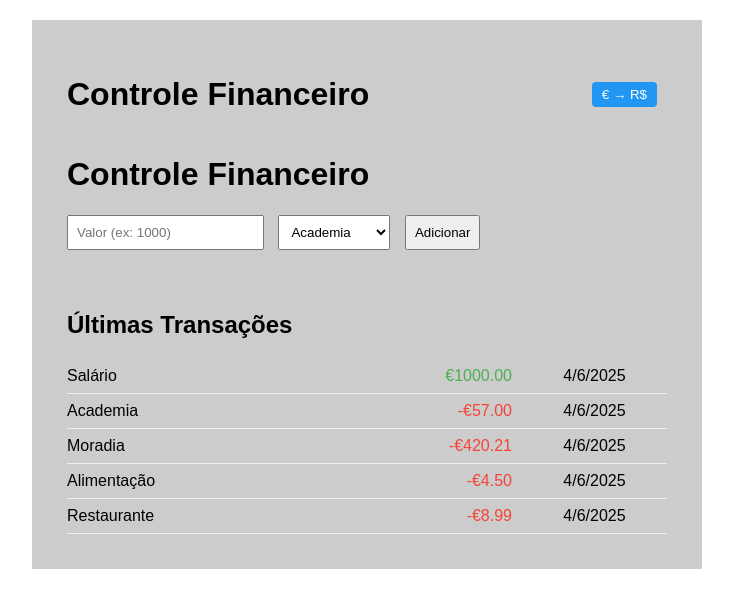
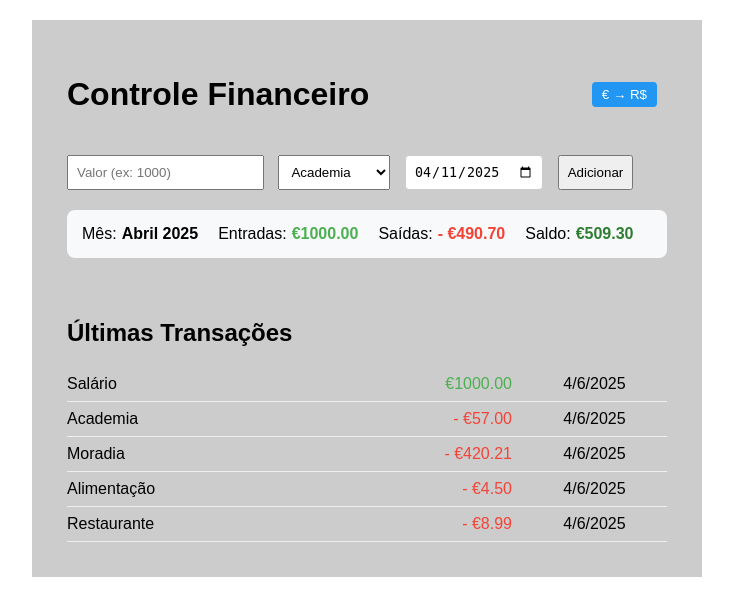
Before and after one commit to Notlima/Financas-py, a Flask app: template templates/index.html in a window 1280 px wide. Shown: the top 616 px of the page, without its empty margins (273-1006 px from the left). Run offline with Flask 3, Linux system fonts and the light colour scheme; the template is opened without the code that fills it: most values are stand-ins (such as "Sample title", 1, 10 or a date in 2020).

Commit message:
Create date change, working balance

```diff
--- a/app.py
+++ b/app.py
@@ -2,6 +2,7 @@ from flask import Flask, request, jsonify, render_template, send_from_directory
 from database import db, init_app
 from models import Transaction
 from datetime import datetime
+from sqlalchemy import func
 
 app = Flask(__name__)
 
@@ -23,16 +24,17 @@ def add_transaction():
   data = request.json
   valor = float(data["valor"])
   categoria = data["categoria"]
-  print(f"Recebido - Valor: {valor}, Categoria: {categoria}")
 
+  data_transacao = datetime.fromisoformat(data.get("data", datetime.now().isoformat()))
   #Saláro é possitivo, despesas negativas
   valor_final = valor if categoria == "salario" else -valor
 
-  nova_transacao = Transaction(valor=valor_final, categoria=categoria)
+  nova_transacao = Transaction(
+    valor=valor_final,
+    categoria=categoria,
+    data=data_transacao)
   db.session.add(nova_transacao)
   db.session.commit()
-
-  print(f"Salvo no BD - Valor: {nova_transacao.valor}")
 
   return jsonify({
     "status": "success",
@@ -44,5 +46,26 @@ def get_transaction():
   transacoes = Transaction.query.all()
   return jsonify([t.to_dict() for t in transacoes])
 
+@app.route("/transactions/summary", methods=["GET"])
+def get_summary():
+    today = datetime.now()
+    current_mont = today.month
+    current_year = today.year
+
+    transactions = Transaction.query.filter(
+        func.extract('month', Transaction.data) == current_mont,
+        func.extract('year', Transaction.data) == current_year
+    ).all()
+
+    income = sum(t.valor for t in transactions if t.valor > 0)
+    outcome = abs(sum(t.valor for t in transactions if t.valor < 0))
+    balance = income - outcome
+
+    return jsonify({
+        "entradas": income,
+        "saidas": outcome,
+        "saldo": balance
+    })
+
 if __name__ == "__main__":
   app.run(debug=True)
--- a/static/style.css
+++ b/static/style.css
@@ -46,7 +46,7 @@ button {
   cursor: pointer;
 }
 
-.negative-value {
+.negative-value, .negative {
   color: #f44336;
 }
 
@@ -84,3 +84,45 @@ button {
 .transacao span:nth-child(3) {
   text-align: center;
 }
+
+#data {
+  padding: 8px;
+  border: 1px solid #ccc;
+  border-radius: 4px;
+}
+
+.resumo-mensal {
+  display: flex;
+  gap: 20px;
+  margin: 20px 0;
+  padding: 15px;
+  background: #f8f9fa;
+  border-radius: 8px;
+  flex-wrap: wrap;
+}
+
+.resumo-mensal div {
+  display: flex;
+  align-items: center;
+  gap: 5px;
+}
+
+#saldo {
+  color: #2e7d32; /* Verde para saldo positivo */
+}
+
+#saldo.negative {
+  color: #f44336; /* Vermelho para saldo negativo */
+}
+
+.feedback-message {
+  position: fixed;
+  top: 20px;
+  left: 50%;
+  transform: translateX(-50%);
+  background: #4CAF50;
+  color: white;
+  padding: 10px 20px;
+  border-radius: 4px;
+  z-index: 1000;
+}
--- a/templates/index.html
+++ b/templates/index.html
@@ -10,8 +10,6 @@
         <h1>Controle Financeiro</h1>
         <button class="currency-toggle" onclick="toggleCurrency()">€ → R$</button>
       </div>
-        <h1>Controle Financeiro</h1>
-
         <div class="form-group">
             <input type="number" id="valor" placeholder="Valor (ex: 1000)">
             <select id="categoria">
@@ -22,17 +20,39 @@
                 <option value="restaurante">Restaurante</option>
                 <option value="transporte">Transporte</option>
             </select>
-            <button onclick="adicionarTransacao()">Adicionar</button>
+            <input type="date" id="data" value="{{ data_atual }}">
+            <button onclick="addTransaction()">Adicionar</button>
+        </div>
+
+        <div class="resumo-mensal">
+          <div class="mes-atual">
+              <span>Mês: </span>
+              <strong id="currentMonth">{{ currentMonth }}</strong>
+          </div>
+          <div class="total-entradas">
+              <span>Entradas: </span>
+              <strong id="total-entradas" class="positive-value">+€0.00</strong>
+          </div>
+          <div class="total-saidas">
+              <span>Saídas: </span>
+              <strong id="total-saidas" class="negative-value">-€0.00</strong>
+          </div>
+          <div class="saldo">
+              <span>Saldo: </span>
+              <strong id="saldo">€0.00</strong>
+          </div>
         </div>
 
         <div id="transacoes"></div>
     </div>
 
     <script>
-        async function adicionarTransacao() {
+      document.getElementById("data").value = new Date().toISOString().split('T')[0];
+
+      async function addTransaction() {
         const valorInput = document.getElementById("valor");
         const categoria = document.getElementById("categoria").value;
-
+        const dataInput = document.getElementById("data").value;
         // Validação básica
         if (!valorInput.value) {
             alert("Por favor, insira um valor!");
@@ -47,21 +67,26 @@
             headers: { "Content-Type": "application/json" },
             body: JSON.stringify({
                 valor: valor,  // Envia o valor bruto (a conversão para negativo deve ser no backend)
-                    categoria: categoria
+                categoria: categoria,
+                data: dataInput
             })
           });
 
           const data = await response.json();
 
-            // DEBUG - Verifique toda a resposta
-            console.log("Resposta completa:", data);
+          if (response.ok) {
+            valorInput.value = "";
+            document.getElementById("data").value = new Date().toISOString().split("T")[0];
 
-            if (response.ok) {
-                // DEBUG - Verifique especificamente o valor retornado
-                console.log("Valor retornado:", data.transacao.valor);
+            const feedback = document.createElement('div');
+            feedback.textContent = 'Transação adicionada com sucesso!';
+            feedback.className = 'feedback-message';
+            document.body.appendChild(feedback);
 
-                valorInput.value = "";
-                carregarTransacoes();
+            setTimeout(() => feedback.remove(), 2000);
+
+            await loadTransactions();
+            await attTotals();
           } else {
             console.error("Erro na resposta:", data);
           }
@@ -79,25 +104,25 @@
         const absoluteValue = Math.abs(numericValue);
         const formattedValue = `${currentCurrency}${absoluteValue.toFixed(2)}`;
 
-          return numericValue < 0 ? `-${formattedValue}` : formattedValue;
+        return numericValue < 0 ? `- ${formattedValue}` : formattedValue;
       }
 
       function toggleCurrency() {
         currentCurrency = currentCurrency === '€' ? 'R$' : '€';
         document.querySelector('.currency-toggle').textContent = `${currentCurrency} → ${currentCurrency === '€' ? 'R$' : '€'}`;
-            carregarTransacoes();
+        loadTransactions();
       }
 
-        async function carregarTransacoes() {
+      async function loadTransactions() {
         try {
           const response = await fetch("/transactions");
           if (!response.ok) throw new Error("Erro ao carregar transações");
 
-            const transacoes = await response.json();
+          const transactions = await response.json();
           const div = document.getElementById("transacoes");
           div.innerHTML = "<h2>Últimas Transações</h2>";
 
-            transacoes.forEach(transacao => {
+          transactions.forEach(transacao => {
           // Garante que o valor é numérico
           const valorNumerico = typeof transacao.valor === 'string' ?
             parseFloat(transacao.valor) :
@@ -125,12 +150,54 @@
         } catch (error) {
           console.error("Erro:", error);
           alert("Ocorreu um erro ao carregar as transações");
+        } finally{
+          await attTotals();
         }
       }
 
+      function attCurrentMonth() {
+        const months = [
+            "Janeiro", "Fevereiro", "Março", "Abril", "Maio", "Junho",
+            "Julho", "Agosto", "Setembro", "Outubro", "Novembro", "Dezembro"
+        ];
+        const today = new Date();
+        document.getElementById("currentMonth").textContent = `${months[today.getMonth()]} ${today.getFullYear()}`;
+      }
+
+      async function attTotals() {
+        try {
+          const response = await fetch("/transactions/summary");
+          if (!response.ok) throw new Error("Erro ao carregar resumo");
+
+          const balance = await response.json();
+
+          document.getElementById("total-entradas").textContent = `${currentCurrency}${balance.entradas.toFixed(2)}`;
+          document.getElementById("total-saidas").textContent = `- ${currentCurrency}${balance.saidas.toFixed(2)}`;
+
+          const balanceElement = document.getElementById("saldo");
+          balanceElement.classList.toggle("negative", balance.saldo < 0);
+
+          const formattedBalance = balance.saldo < 0
+            ? `- ${currentCurrency}${Math.abs(balance.saldo).toFixed(2)}`
+            : `${currentCurrency}${balance.saldo.toFixed(2)}`;
+
+          document.getElementById("saldo").textContent = formattedBalance;
+
+
+        } catch (error) {
+          console.error("Erro ao atualizar totais:", error);
+        }
+
+
+      }
+
+      document.addEventListener("DOMContentLoaded", () => {
+        attCurrentMonth();
+        attTotals();
+      });
 
       // Carrega as transações ao abrir a página
-        carregarTransacoes();
+      loadTransactions();
     </script>
 </body>
 </html>
```
Also changed, not shown: instance/transactions.db. Lines whose indentation alone changed are shown as unchanged.
